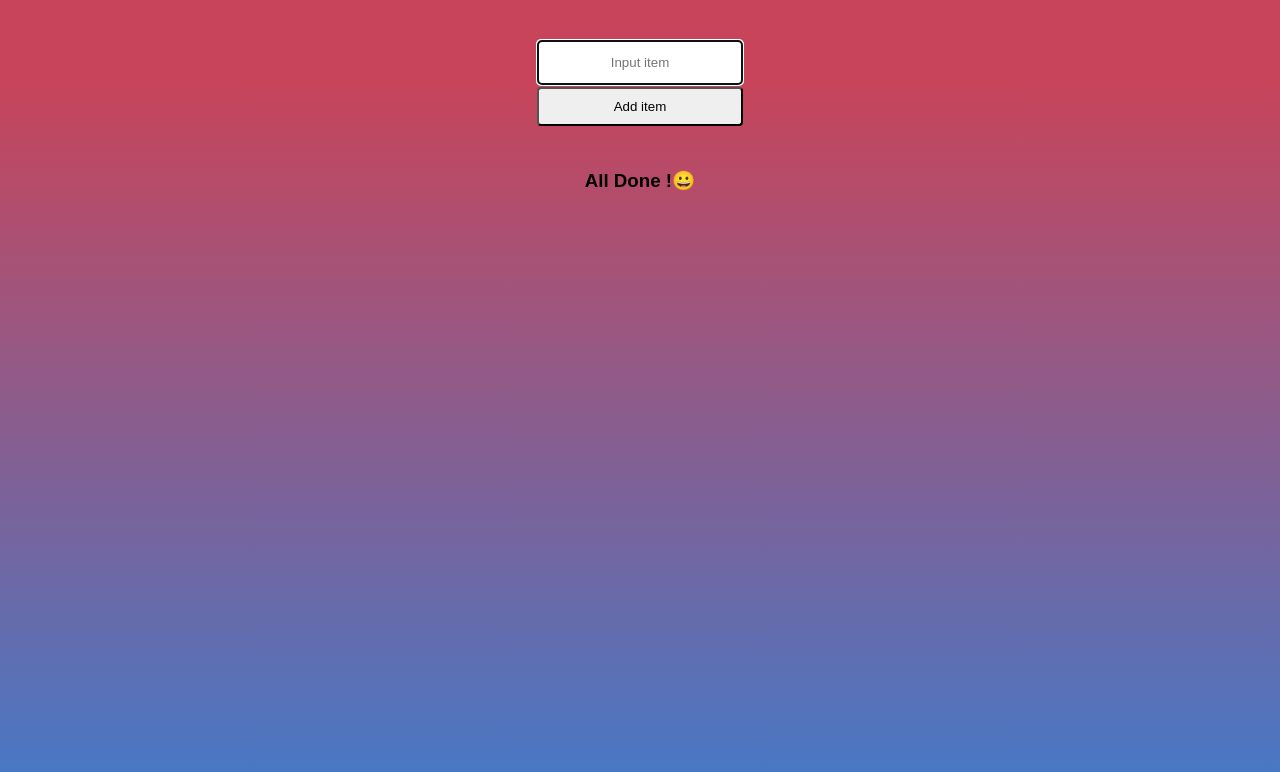
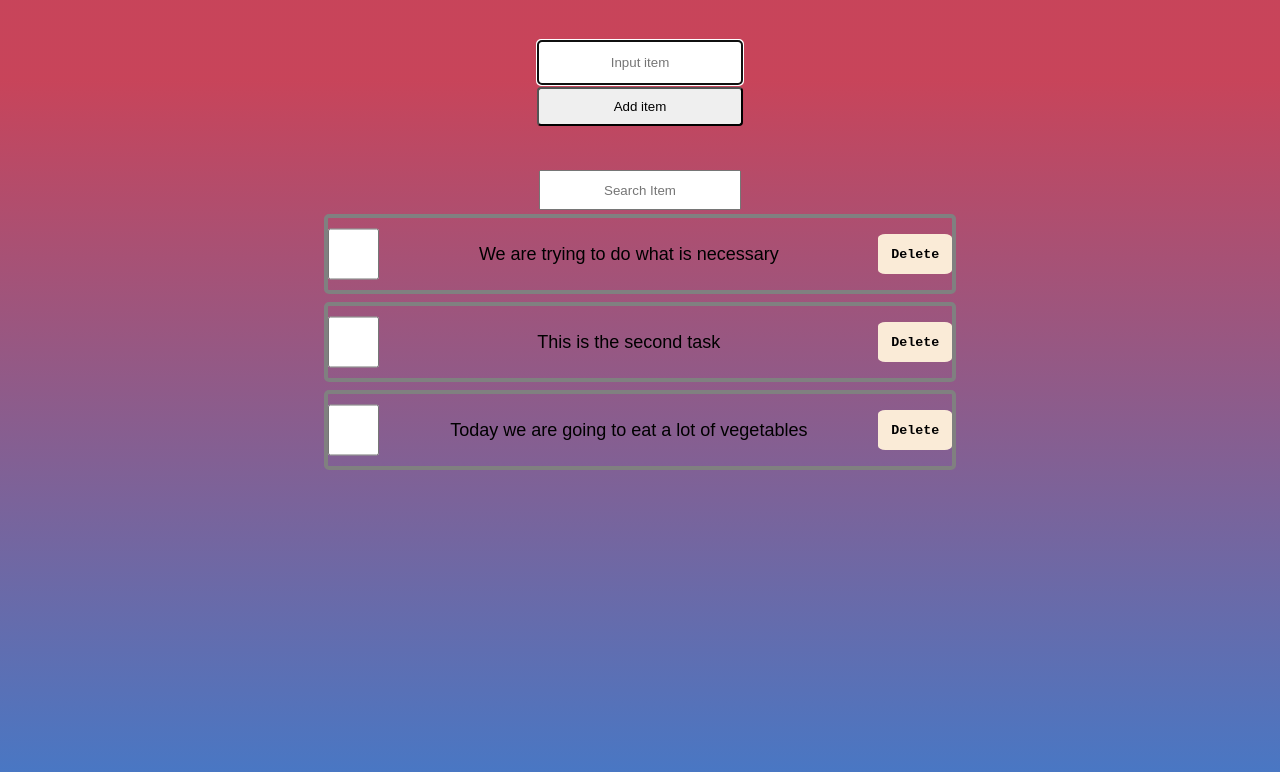
Before and after one commit to oracularzebra/grocery-spa, a React (Create React App) app: page / in a window 1280 px wide. Shown: the top 772 px of the page. Built offline with nearby package versions, Linux system fonts and the light colour scheme; data requests are answered from the project's data file.

Commit message:
Added a bit more height for the long screen devices

```diff
--- a/data/db.json
+++ b/data/db.json
@@ -1,3 +1,19 @@
 {
-  "item": []
+  "item": [
+    {
+      "id": 1,
+      "checked": false,
+      "value": "We are trying to do what is necessary"
+    },
+    {
+      "id": 2,
+      "checked": false,
+      "value": "This is the second task"
+    },
+    {
+      "id": 3,
+      "checked": false,
+      "value": "Today we are going to eat a lot of vegetables"
+    }
+  ]
 }
--- a/src/index.css
+++ b/src/index.css
@@ -79,22 +79,21 @@
   flex-basis: 40px;
 }
 main {
+  min-width: 50vw;
+  justify-self: flex-end;
   overflow-y: scroll;
   display: flex;
   flex-direction: column;
-  justify-content: space-between;
-  align-items: center;
 }
 /* Here we are editing list of tasks */
 main > div {
-  width: 50vw;
   overflow-y: scroll;
   display: flex;
   flex-direction: column;
   align-items: flex-end;
-  /* overflow-x:scroll; */
 }
 main > div > nav {
+  height: 10vh;
   margin: 4px;
   align-self: stretch;
   font-size: large;
```
